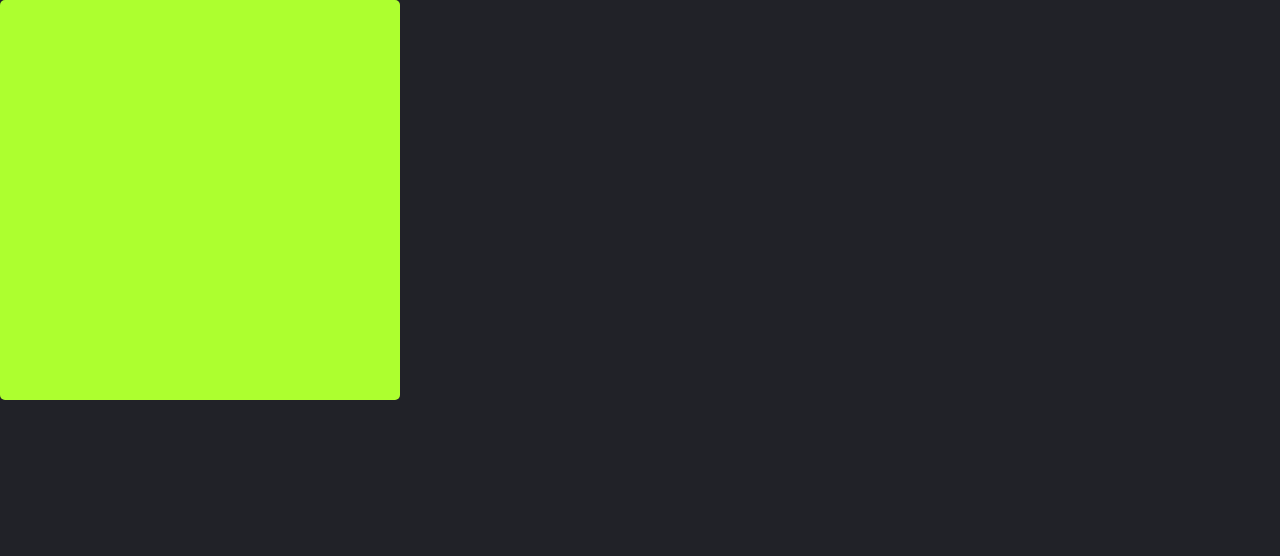
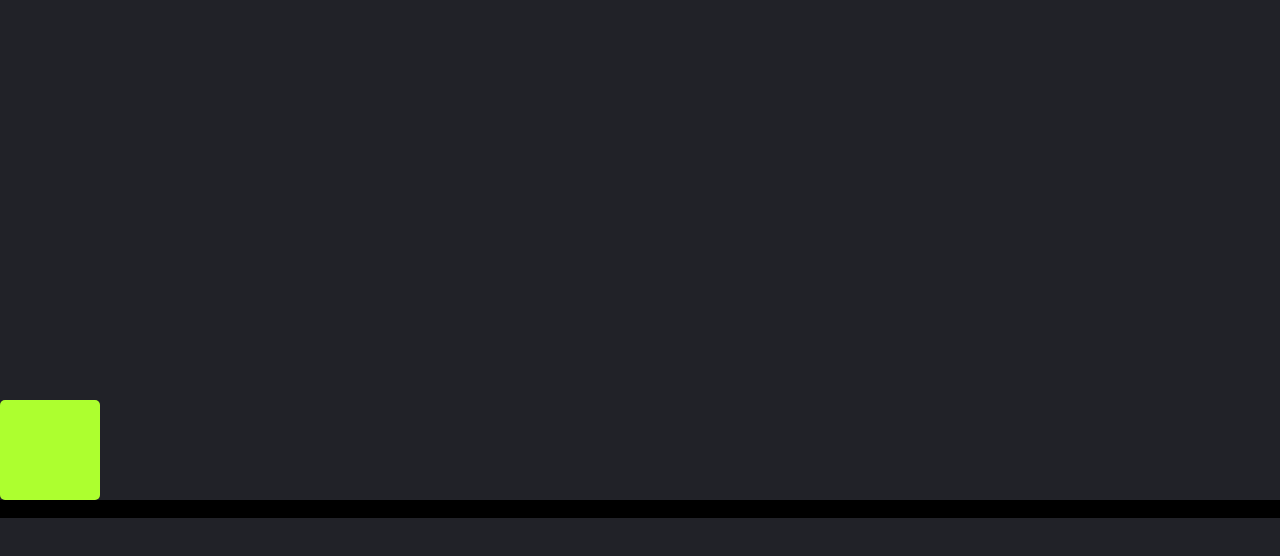
Before and after one commit to QumiloNimbus/2DMotionTest, a plain HTML site: page index.html in a window 1280 px wide. Drawn offline with Linux system fonts and the light colour scheme.

Commit message:
added gravity and physics;needs debugging

```diff
--- a/index.css
+++ b/index.css
@@ -12,10 +12,16 @@ body{
 }
 
 #card{
-    height: 400px;
-    width:400px;
+    height: 100px;
+    width:100px;
     background-color: greenyellow;
     border-radius: 5px;
     cursor:pointer;
     position: fixed;
 }
+
+#ground{
+    background-color: black;
+    position: relative;
+
+}
--- a/index.html
+++ b/index.html
@@ -9,7 +9,9 @@
     <body>
         <div id="container">
             <div id="card"></div>
+            <div id="ground">a</div>
         </div>
+
 
     </body>
 <script src="index.js"></script>
--- a/index.js
+++ b/index.js
@@ -1,5 +1,7 @@
+//script to make the div draggable
 let startX=0,startY=0,newX=0,newY=0;
 const card=document.getElementById("card");
+const ground=document.getElementById("ground");
 let cardOffsetTop=card.offsetTop,cardOffsetLeft=card.offsetLeft;
 
 
@@ -10,7 +12,7 @@ function objectClick(event){
     startY=event.clientY;
 
 
-
+    clearInterval(runPhysics)
     document.addEventListener('mousemove',objectMove)
     document.addEventListener('mouseup',objectStop)
 }
@@ -26,49 +28,49 @@ function objectMove(event){
     let cardLeft=cardOffsetLeft+displacementX;
     card.style.top=cardTop+"px";
     card.style.left=cardLeft+"px";
-    console.log(newX,newY);
-    console.log(card.offsetTop)
+    // console.log(newX,newY);
+    // console.log(card.offsetTop)
 }
 
 function objectStop(event){
     cardOffsetLeft=card.offsetLeft;
     cardOffsetTop=card.offsetTop;
     document.removeEventListener('mousemove',objectMove)
+    setInterval(physics,1)
 
 }
 
 
-// let startX=0,startY=0,newX=0,newY=0;
-// const card=document.getElementById("card");
-// let cardOffsetTop=card.offsetTop,cardOffsetLeft=card.offsetLeft;
+//physics here
+
+let time=new Date();
+let startTime=time.getTime();
+let X=card.offsetLeft,Y=card.offsetTop;
+let velocity=0,velocityX=0,velocityY=0;
 
 
-// card.addEventListener('mousedown',objectClick);
+function gravityCalculation(){
+    let gravity=1000;
 
-// function objectClick(event){
-//     startX=event.clientX;
-//     startY=event.clientY;
+    newTime=new Date();
+    let runTime=newTime.getTime()-startTime;
+    runTime/=1000;
+    let heightY=velocityY*runTime+1/2*gravity*Math.pow(runTime,2);
+    card.style.top=(Y+heightY)+'px';
+    // console.log(heightY)
+}
 
 
+console.log();
+function physics(){
+    let base=500;
+    ground.style.top=base+'px';
+    gravityCalculation();
+    if(card.offsetTop+card.offsetHeight>=base){
 
-//     document.addEventListener('mousemove',objectMove)
-//     document.addEventListener('mouseup',objectStop)
-// }
+        card.style.top=(base-card.offsetHeight)+'px';
 
-// function objectMove(event){
-//     newX=event.clientX-startX;
-//     newY=event.clientY-startY;
+    }
 
-//     startX=event.clientX;
-//     startY=event.clientY;
-
-//     card.style.top=(card.offsetTop+newY)+'px';
-//     card.style.left=(card.offsetLeft+newX)+'px';
-// }
-
-// function objectStop(event){
-//     cardOffsetLeft=card.offsetLeft;
-//     cardOffsetTop=card.offsetTop;
-//     document.removeEventListener('mousemove',objectMove)
-
-// }
+}
+let runPhysics=setInterval(physics,1);
```
